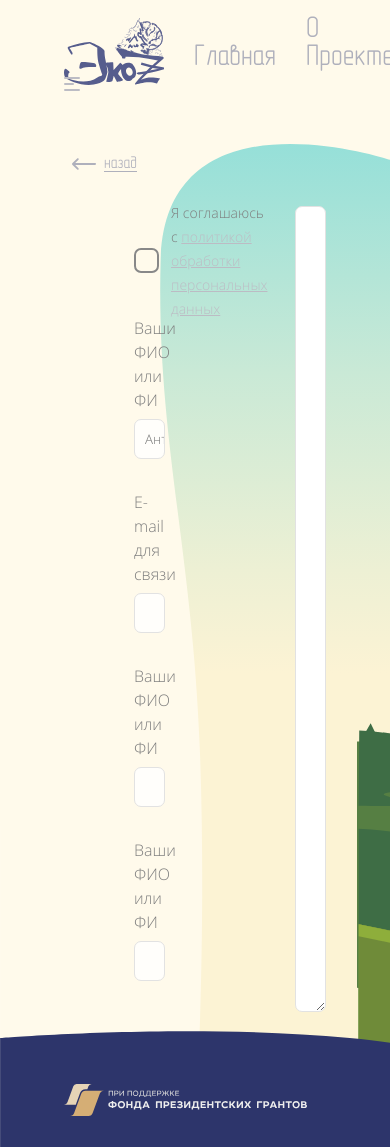
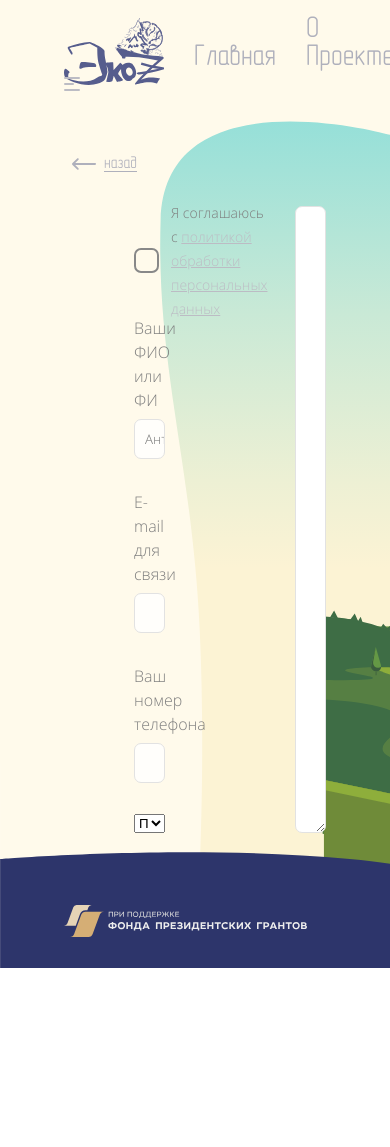
Before and after one commit to Avalonkoteek/ecoZ, a Vue app in the folder frontend/: page /contact/contact_form in a window 390 px wide. After the commit the page ends 968 px from the top, so only its background shows below. Built offline with nearby package versions, Linux system fonts and the light colour scheme.

Commit message:
контакты адаптив

```diff
--- a/frontend/src/assets/styles/pages/contactForm.css
+++ b/frontend/src/assets/styles/pages/contactForm.css
@@ -1,3 +1,12 @@
+.section__contact {
+  @media (--tablet-lg) {
+    position: absolute;
+    top: 0;
+    left: 0;
+    background-color: #fffaeb;
+  }
+}
+
 .contactForm {
   width: 100%;
   height: 100%;
@@ -39,7 +48,25 @@
 }
 .contactForm__box:first-of-type {
   padding-right: 65px;
+  @media (--tablet-lg) {
+    padding-right: 0;
+  }
 }
 .contactForm__box:last-of-type {
   padding-left: 65px;
+  @media (--tablet-lg) {
+    padding-left: 0px;
+  }
 }
+@media (--tablet-lg) {
+  .contactForm {
+    display: flex;
+    flex-direction: column;
+  }
+  .contactForm__box {
+    width: 100%;
+  }
+  .section {
+    padding-top: 30px;
+  }
+}
--- a/frontend/src/components/Contact/ContactForm.vue
+++ b/frontend/src/components/Contact/ContactForm.vue
@@ -1,5 +1,5 @@
 <template>
-  <section class="section">
+  <section class="section section__contact">
     <div class="container">
       <ButtonBack :to="'/contact'" />
       <div class="contactForm__wrapper">
@@ -10,10 +10,12 @@
             <input type="text" name="name" placeholder="Антон Антонович Ерошин" />
             <label for="name">E-mail для связи</label>
             <input type="email" name="name" />
-            <label for="name">Ваши ФИО или ФИ</label>
-            <input type="text" name="name" />
-            <label for="name">Ваши ФИО или ФИ</label>
-            <input type="text" name="name" />
+            <label for="name">Ваш номер телефона</label>
+            <input type="tel" name="name" />
+            <select>
+              <option>Пункт 1</option>
+              <option>Пункт 2</option>
+            </select>
           </div>
           <div class="contactForm__box">
             <textarea />
```
